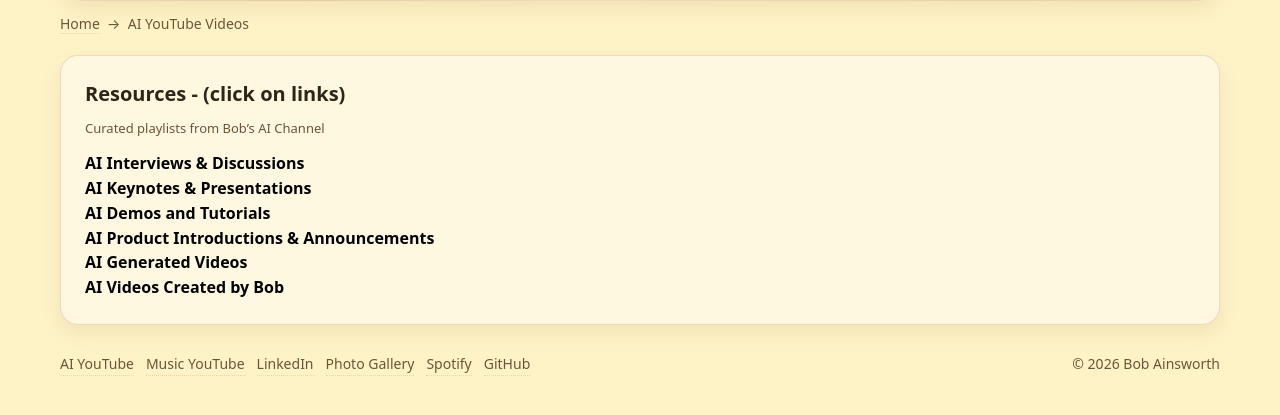
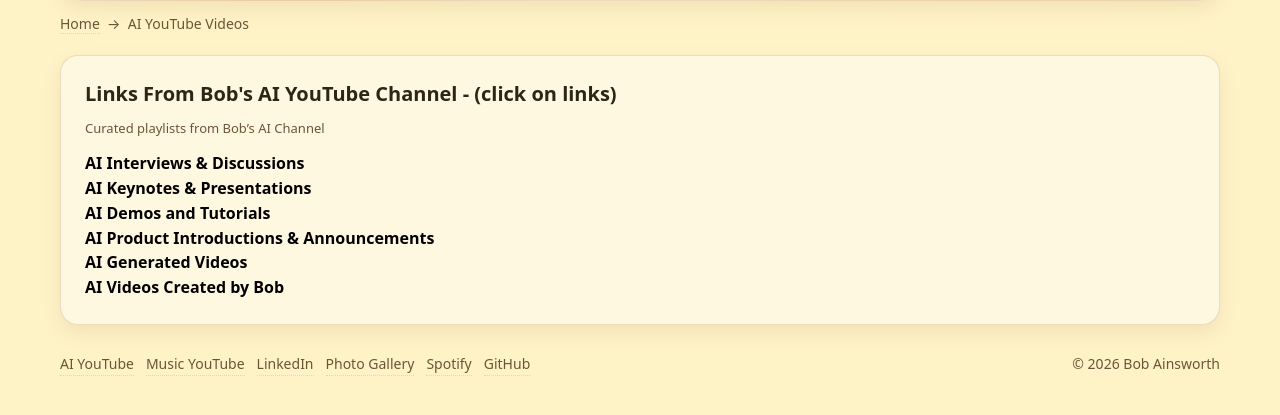
Before and after one commit to BobAinsworth/bobainsworth.github.io, a plain HTML site: page ai-youtube.html in a window 1280 px wide. Shown: the part 129-544 px from the top of the page. Drawn offline with Linux system fonts and the light colour scheme.

Commit message:
Update section heading for AI YouTube resources

```diff
--- a/ai-youtube.html
+++ b/ai-youtube.html
@@ -236,7 +236,7 @@
     <main>
       <section class="section">
 
-        <h2>Resources - (click on links)</h2>
+        <h2>Links From Bob's AI YouTube Channel - (click on links)</h2>
 
         <p class="subtle">
           Curated playlists from Bob’s AI Channel
```
